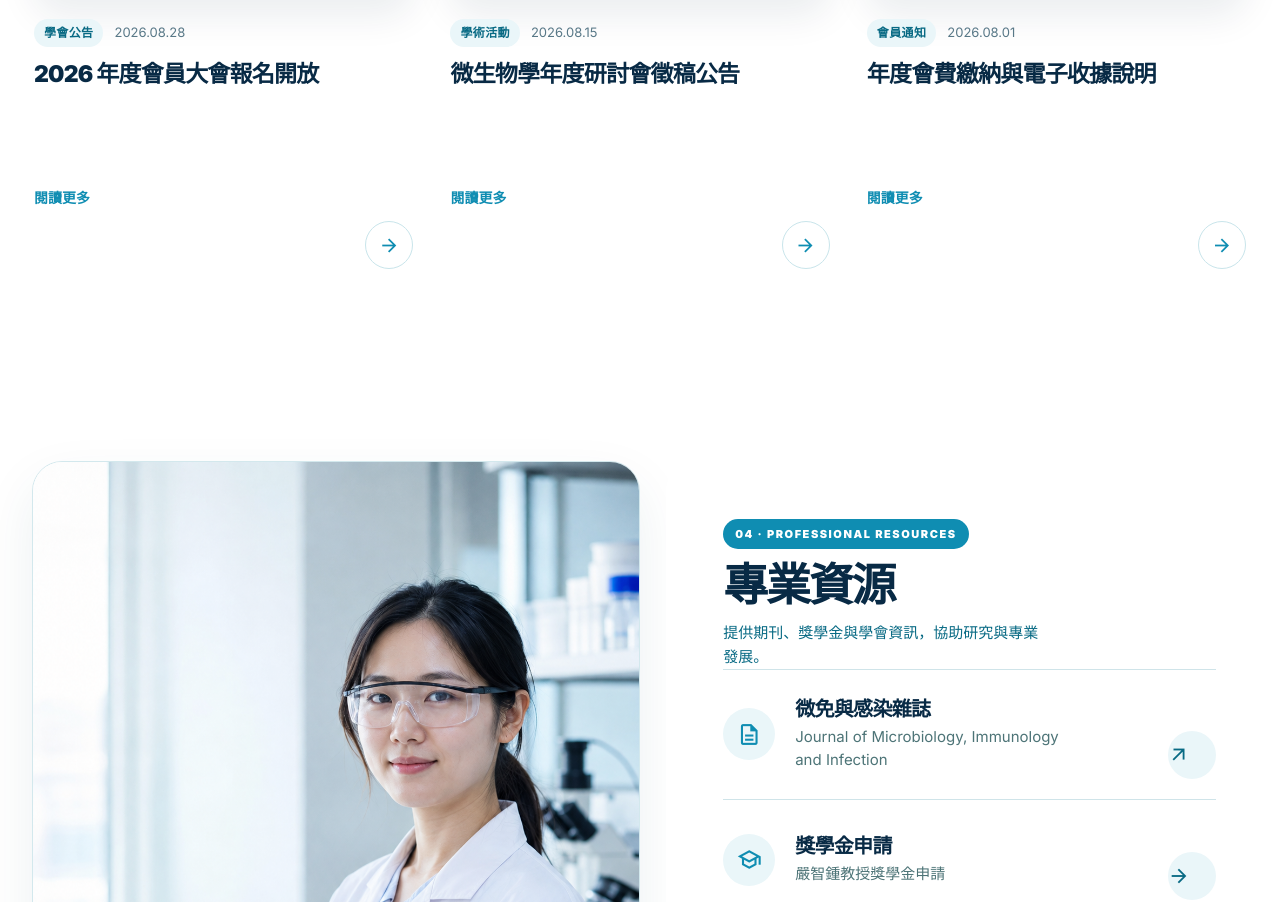
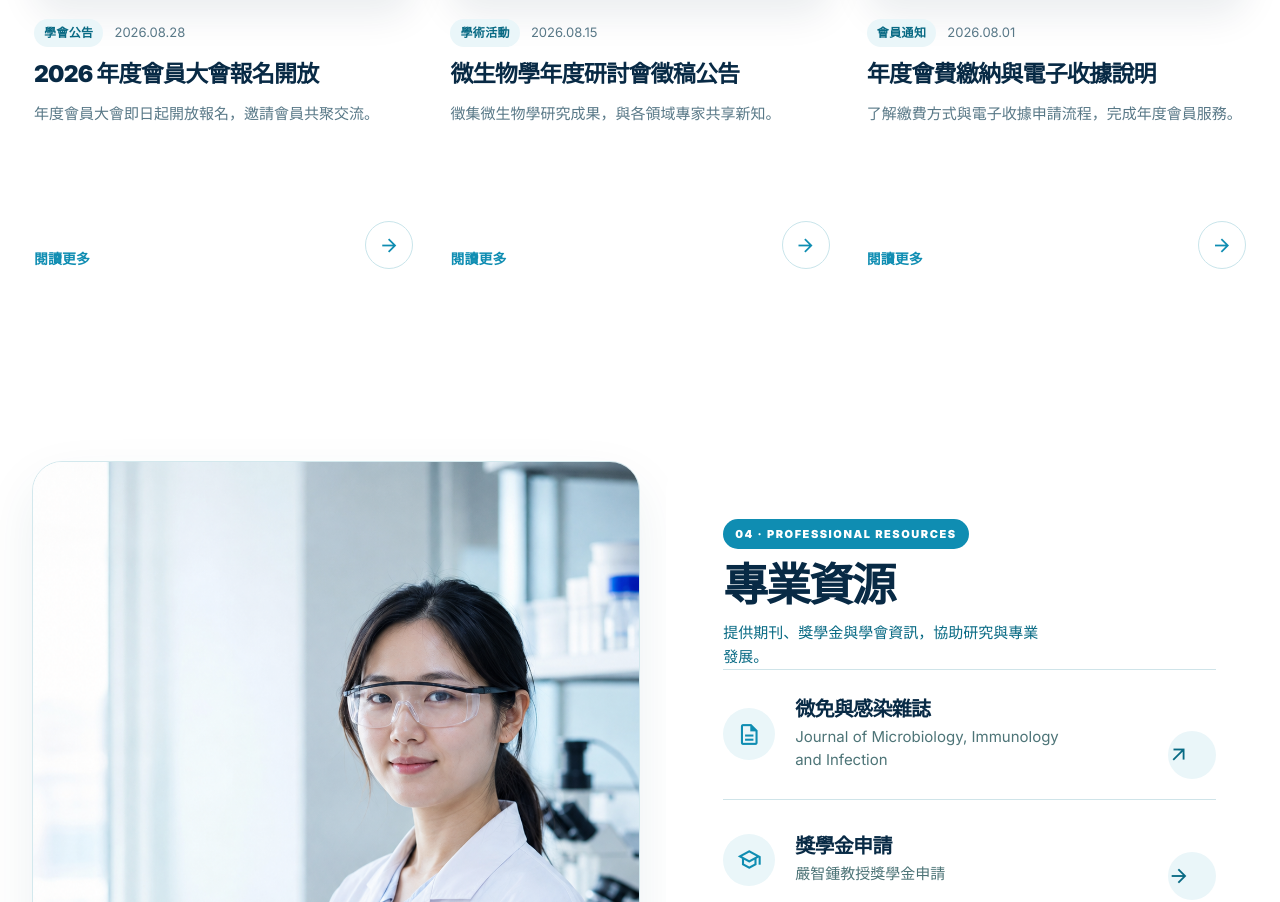
Before and after one commit to FangjieHung/tsm, an Angular app: page /#/concept-b in a window 1280 px wide. Shown: the part 3128-4030 px from the top of the page. Built offline with nearby package versions, Linux system fonts and the light colour scheme.

Commit message:
style: restore concept B news summaries

```diff
--- a/src/app/core/site-content.models.ts
+++ b/src/app/core/site-content.models.ts
@@ -13,6 +13,7 @@ export interface NewsItem {
   readonly category: string;
   readonly date: string;
   readonly title: string;
+  readonly summary: string;
   readonly href: string;
   /** Base filename (no extension) under `/media/{concept}/`, e.g. resolved as `/media/${concept}/${image}.webp`. */
   readonly image: string;
--- a/src/app/core/site-content.ts
+++ b/src/app/core/site-content.ts
@@ -77,6 +77,7 @@ export const SITE_CONTENT = {
       category: '學會公告',
       date: '2026.08.28',
       title: '2026 年度會員大會報名開放',
+      summary: '年度會員大會即日起開放報名，邀請會員共聚交流。',
       href: '#news-assembly',
       image: 'latest-news',
     },
@@ -85,6 +86,7 @@ export const SITE_CONTENT = {
       category: '學術活動',
       date: '2026.08.15',
       title: '微生物學年度研討會徵稿公告',
+      summary: '徵集微生物學研究成果，與各領域專家共享新知。',
       href: '#news-call',
       image: 'academic-events',
     },
@@ -93,6 +95,7 @@ export const SITE_CONTENT = {
       category: '會員通知',
       date: '2026.08.01',
       title: '年度會費繳納與電子收據說明',
+      summary: '了解繳費方式與電子收據申請流程，完成年度會員服務。',
       href: '#news-fee',
       image: 'membership',
     },
--- a/src/app/pages/concept/concept-page.html
+++ b/src/app/pages/concept/concept-page.html
@@ -307,6 +307,7 @@
                   <span class="news-meta"><b>{{ item.category }}</b><time>{{ item.date }}</time></span>
                   <h3>{{ item.title }}</h3>
                   @if (concept() === 'b') {
+                    <p class="b-news-summary">{{ item.summary }}</p>
                     <span class="b-news-read">閱讀更多</span>
                     <span class="b-news-arrow"><span class="sr-only">閱讀 {{ item.title }}</span><app-symbol name="arrow_forward" /></span>
                   } @else {
--- a/src/app/pages/concept/concept-page.scss
+++ b/src/app/pages/concept/concept-page.scss
@@ -2245,9 +2245,16 @@ h3 {
    font-weight: 790;
    line-height: 1.25;
 }
+.theme-b .b-news-summary {
+   grid-column: 1 / -1;
+   margin: 0;
+   color: #587887;
+   font-size: 15px;
+   line-height: 1.65;
+}
 .theme-b .b-news-read {
    grid-column: 1;
-   grid-row: 3;
+   grid-row: 4;
    align-self: end;
    color: #0F8DB2;
    font-size: 14px;
```
Also changed, not shown: 1 other file (tests, documents, lock files or other folders).
